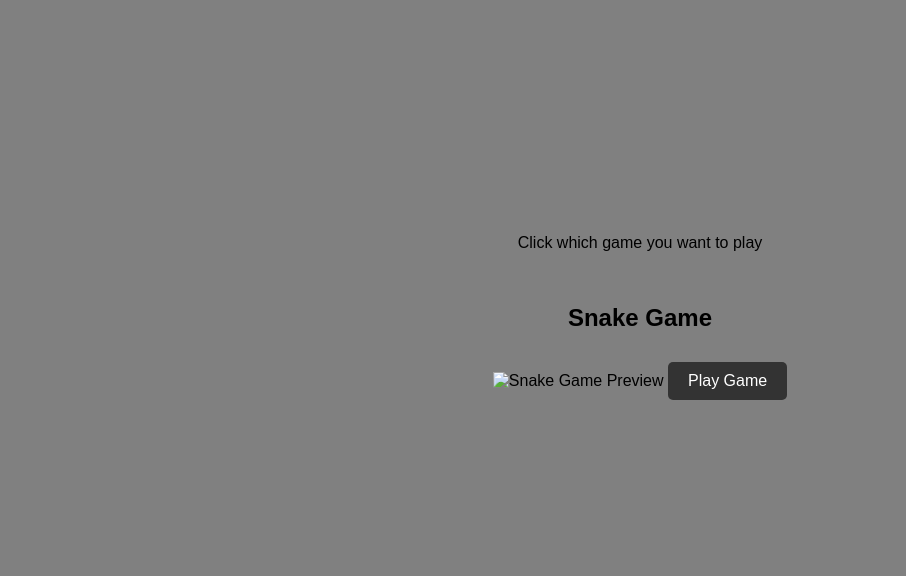
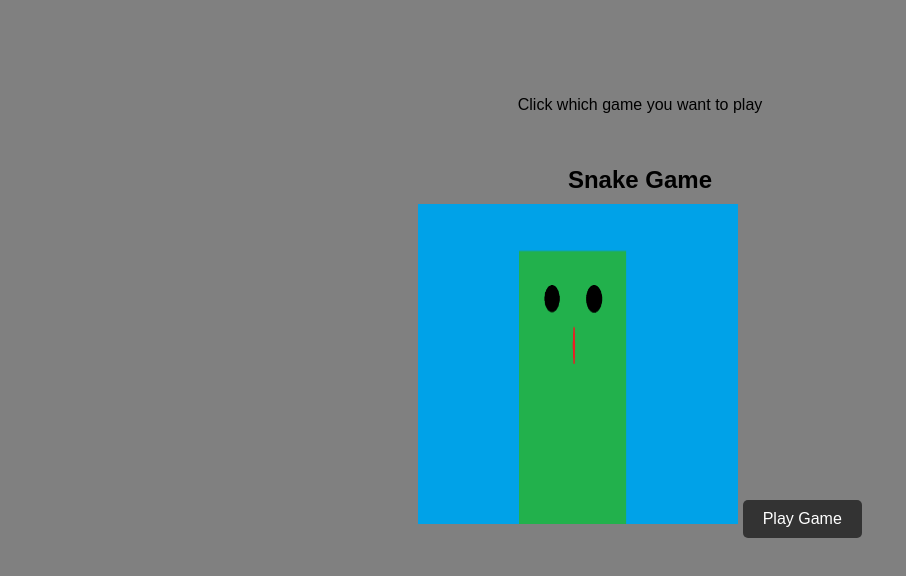
Before and after one commit to Yotarplays/ZeroHitPoint, a plain HTML site: page index.html in a window 1280 px wide. Shown: the part 76-652 px from the top of the page, without its empty margins (0-906 px from the left). Drawn offline with Linux system fonts and the light colour scheme.

Commit message:
Add files via upload

```diff
--- a/index.html
+++ b/index.html
@@ -59,7 +59,7 @@
     <ul class="games-list">
         <li>
             <h2>Snake Game</h2>
-            <img src="snake.jpg" alt="Snake Game Preview" width="320" height="320">
+            <img src="snake.png" alt="Snake Game Preview" width="320" height="320">
             <a href="game.html" class="game-button">Play Game</a>
         </li>
         <!--<li>
```
